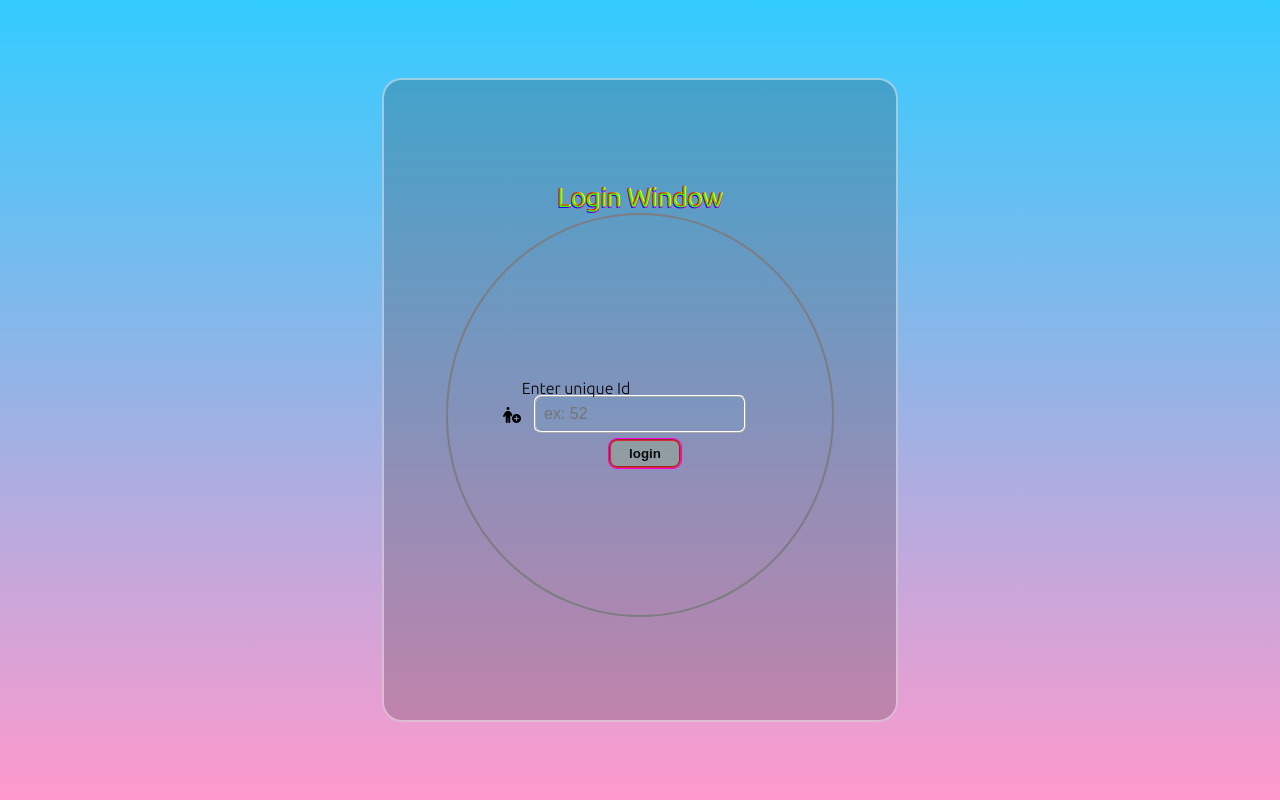
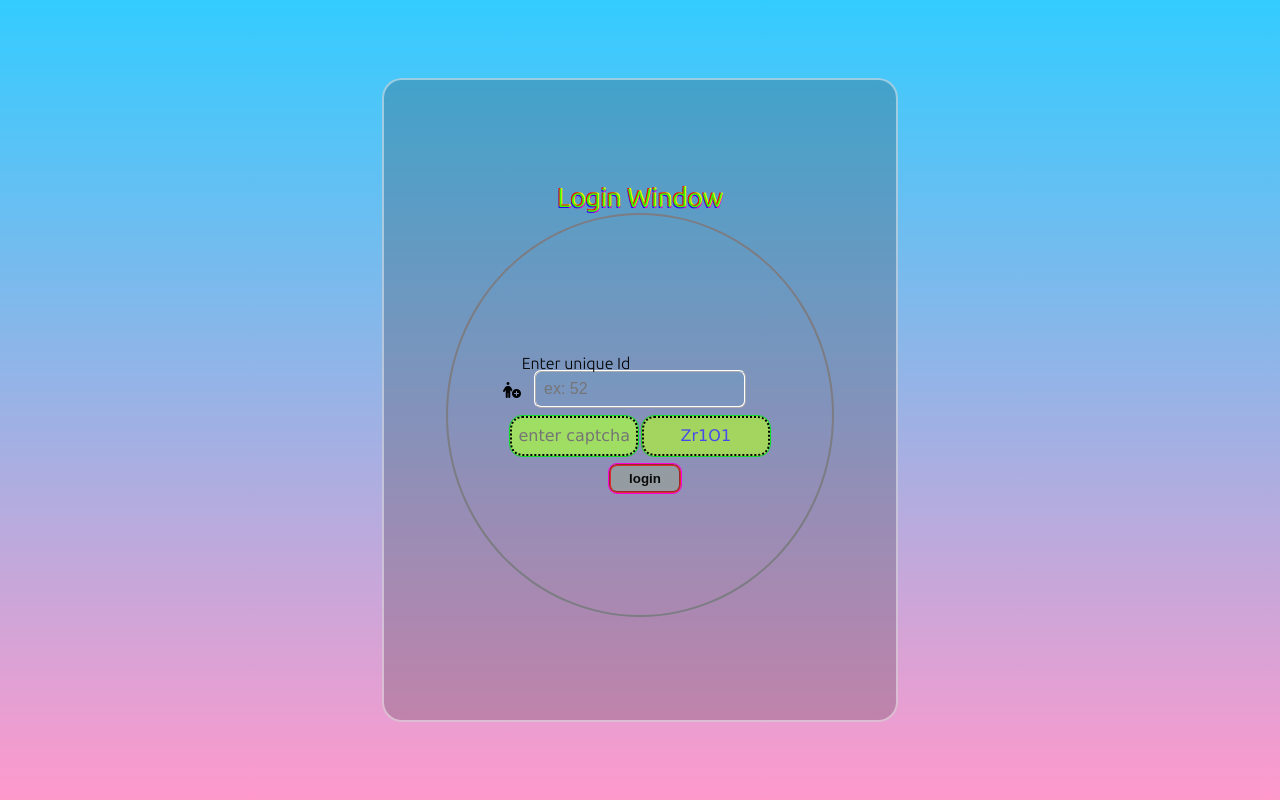
Before and after one commit to Romi904/Random_number, a PHP site: page /login.html in a window 1280 px wide. Run offline with PHP 8.4, Linux system fonts and the light colour scheme; some libraries are stand-ins or nearby versions.

Commit message:
fifth commit

```diff
--- /dev/null
+++ b/captcha.js
@@ -0,0 +1,25 @@
+window.onload=captcha();
+function captcha(){
+    var f= document.getElementById('captcha');
+    var alpha = new Array('A','B','C','D','E','F','G','H','I','J','K','L','M','N','O','P','Q','R','S','T','U','V','W','X','Y','Z',
+	 	'a','b','c','d','e','f','g','h','i','j','k','l','m','n','o','p','q','r','s','t','u','v','w','x','y','z',
+ 	    	'0','1','2','3','4','5','6','7','8','9');
+    var q= alpha[Math.floor(Math.random()*alpha.length)];
+    var w= alpha[Math.floor(Math.random()*alpha.length)];
+    var r= alpha[Math.floor(Math.random()*alpha.length)];
+    var e= alpha[Math.floor(Math.random()*alpha.length)];
+    var r= alpha[Math.floor(Math.random()*alpha.length)];
+    var code=q+w+r+e+r;
+
+    f.value=code;
+}
+
+var t=document.getElementById('cbutton').addEventListener('click',()=>{
+    var c= document.getElementById('captcha_box');
+    var f= document.getElementById('captcha');
+
+    if(c.value==f.value)
+    {
+        alert('Login Successful.')
+    }
+});
--- a/login.html
+++ b/login.html
@@ -17,15 +17,21 @@ session_start();
     <div id="main">
         <div id="two">
         <p>Login Window</p>
-            <form id="form" action="" method="post">
+            <form id="form" action="new.html" method="post">
                 <i class="fa-solid fa-person-circle-plus rest"></i>
                 <label class="lab" for="nameee">Enter unique Id</label>
                 <input id="nameee" class="iclas" type="text" name="ide" placeholder="ex: 52" required>
+                <div id="cpbox">
+                    <input id="captcha_box" class="captcha_class" type="text" placeholder="enter captcha" maxlength="5" minlength="5" required>
+                    <input id="captcha" class="captcha_class" type="text" readonly>
+                </div>
                 <input id="cbutton" type="submit" name="submit" value="login">
+                <div id="blur"></div>
             </form>
         </div>
     </div>
 </body>
 <script src="script.js"></script>
+<script src="captcha.js"></script>
 <script src="nscript.js"></script>
 </html>
--- a/style.css
+++ b/style.css
@@ -333,13 +333,47 @@ button:hover {
     position: relative;
     right: 3.5vw;
 }
+#cpbox{
+    margin-top: 10px;
+}
+#captcha{
+    user-select: none;
+    cursor:default;
+}
+#two p{
+    user-select: none;
+}
+#blur {
+    /* border: 1px solid red; */
+    background-color: #ff00000a;
+    width: 10vw;
+    height: 5vh;
+    position: absolute;
+    top: 52vh;
+    left: 50vw;
+    border-radius: 10px;
+    user-select: none;
+}
+.captcha_class{
+    font-family: 'Lucida Sans', 'Lucida Sans Regular', 'Lucida Grande', 'Lucida Sans Unicode', Geneva, Verdana, sans-serif;
+    box-sizing: border-box;
+    border: 2px dotted black;
+    outline: 1px groove #0fdd2b;
+    height: 5vh;
+    width: 10vw;
+    text-align: center;
+    background-color: #a6f34dc9;
+    border-radius: 12px;
+    color: rgb(65, 77, 245);
+    font-size: medium;
+    font-weight: 100;
+}
 /* MEDIA */
 @media only screen and (max-width: 420px) {
     #two {
         height: 50vh;
         width: 80vw;
     }
-
     #p {
         text-shadow: -1px -1px 0 rgb(238, 11, 11), 1px -1px 0 rgb(235, 252, 2), -1px 1px 0 rgb(40, 2, 255), 1px 1px 0 rgb(248, 2, 195);
     }
@@ -438,4 +472,7 @@ button:hover {
     #nname{
         top: 27vh;
     }
+    .captcha_class{
+        width: 29vw;
+    }
 }
```
